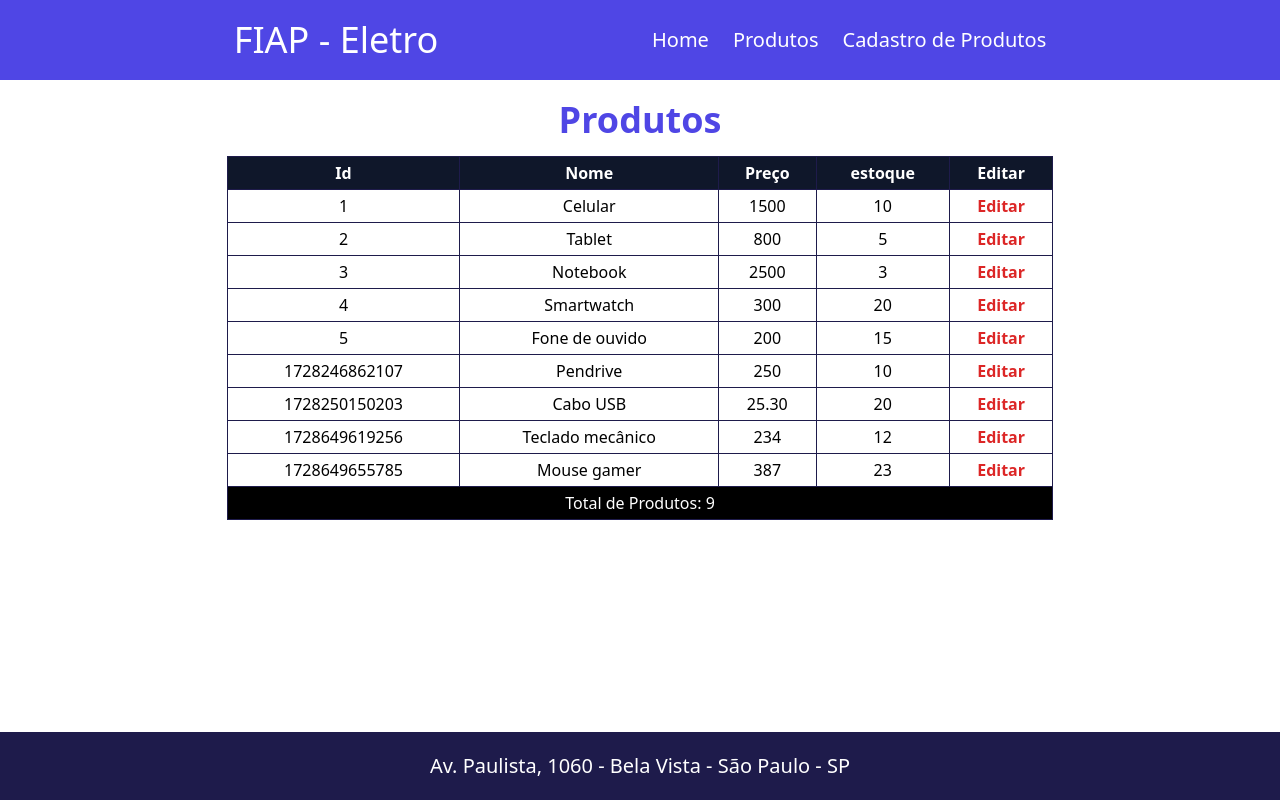
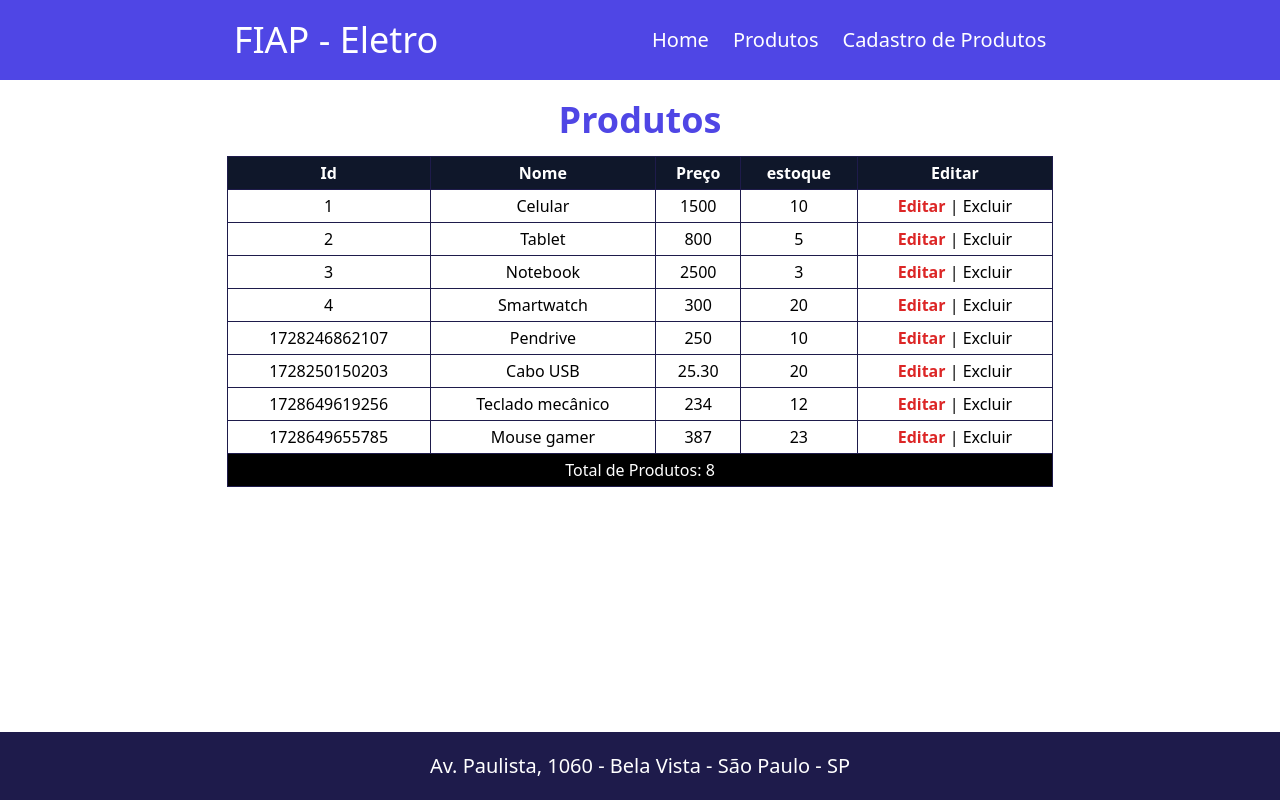
Before and after one commit to MarsoL4/FIAP-Eletro, a Next.js app: page /produtos in a window 1280 px wide. Built offline with nearby package versions, Linux system fonts and the light colour scheme.

Commit message:
criação do handledelete e e criando o modal.tsx

```diff
--- a/src/app/api/base-produtos/[id]/route.ts
+++ b/src/app/api/base-produtos/[id]/route.ts
@@ -43,6 +43,6 @@ export async function DELETE(request: Request, { params }: { params: { id: numbe
         }
 
     }catch(error){
-        return NextResponse.json({ msg: 'Erro ao deletar o produto: ' + error })
+        return NextResponse.json({ msg: 'Erro ao deletar o produto: ' + error }, { status: 500 })
     }
 }
--- a/src/app/produtos/page.tsx
+++ b/src/app/produtos/page.tsx
@@ -1,9 +1,12 @@
 "use client"
 import { TipoProduto } from "@/types"
 import Link from "next/link"
+import { useRouter } from "next/navigation"
 import { useEffect, useState } from "react"
 
 export default function Produtos(){
+
+    const navigate = useRouter()
 
     const [lista, setLista] = useState<TipoProduto[]>([])
 
@@ -16,6 +19,21 @@ export default function Produtos(){
         }
         chamadaApi()
     },[])
+
+    const handleDelete = async (id: number)=>{
+        try{
+            const response = await fetch(`http://localhost:3000/api/base-produtos/${id}`, {method: "DELETE"})
+            if(response.ok){
+                window.location.reload()
+            }else{
+                alert("Erro ao deletar o produto")
+                navigate.push('/produtos')
+            }
+        }catch(error){
+            console.log("Falha ao apagar registro.", error);
+        }
+
+    }
 
     return(
         <main className="grow p-5">
@@ -34,7 +52,10 @@ export default function Produtos(){
                                 <td>{p.nome}</td>
                                 <td>{p.preco}</td>
                                 <td>{p.estoque}</td>
-                                <td><Link className="font-bold text-red-600" href={`/produtos/produto/${p.id}`}>Editar</Link></td>
+                                <td><Link className="font-bold text-red-600" href={`/produtos/produto/${p.id}`}>Editar</Link>
+                                {" | "}
+                                <button onClick={()=>handleDelete(p.id)}>Excluir</button>
+                                </td>
                             </tr>
                         ))
                     }
--- a/src/data/base.json
+++ b/src/data/base.json
@@ -1,56 +1 @@
-[
-  {
-    "id": 1,
-    "nome": "Celular",
-    "preco": 1500,
-    "estoque": 10
-  },
-  {
-    "id": 2,
-    "nome": "Tablet",
-    "preco": 800,
-    "estoque": 5
-  },
-  {
-    "id": 3,
-    "nome": "Notebook",
-    "preco": 2500,
-    "estoque": 3
-  },
-  {
-    "id": 4,
-    "nome": "Smartwatch",
-    "preco": 300,
-    "estoque": 20
-  },
-  {
-    "id": 5,
-    "nome": "Fone de ouvido",
-    "preco": 200,
-    "estoque": 15
-  },
-  {
-    "nome": "Pendrive",
-    "preco": 250,
-    "estoque": 10,
-    "id": 1728246862107
-  },
-  {
-    "nome": "Cabo USB",
-    "preco": "25.30",
-    "estoque": "20",
-    "id": 1728250150203
-  },
-  {
-    "nome": "Teclado mecânico",
-    "preco": "234",
-    "estoque": "12",
-    "id": 1728649619256
-  },
-  {
-    "nome": "Mouse gamer",
-    "preco": "387",
-    "estoque": "23",
-    "id": 1728649655785
-  }
-]
+[{"id":1,"nome":"Celular","preco":1500,"estoque":10},{"id":2,"nome":"Tablet","preco":800,"estoque":5},{"id":3,"nome":"Notebook","preco":2500,"estoque":3},{"id":4,"nome":"Smartwatch","preco":300,"estoque":20},{"nome":"Pendrive","preco":250,"estoque":10,"id":1728246862107},{"nome":"Cabo USB","preco":"25.30","estoque":"20","id":1728250150203},{"nome":"Teclado mecânico","preco":"234","estoque":"12","id":1728649619256},{"nome":"Mouse gamer","preco":"387","estoque":"23","id":1728649655785}]
```
Also changed, not shown: src/app/produtos/modal.tsx (added).
